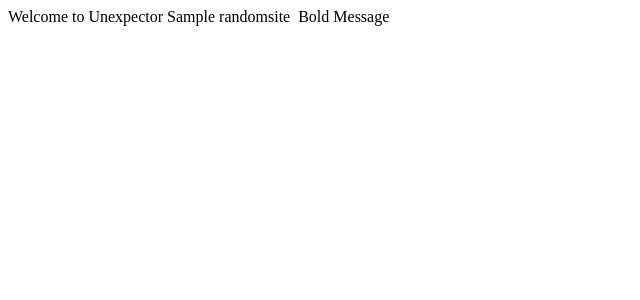
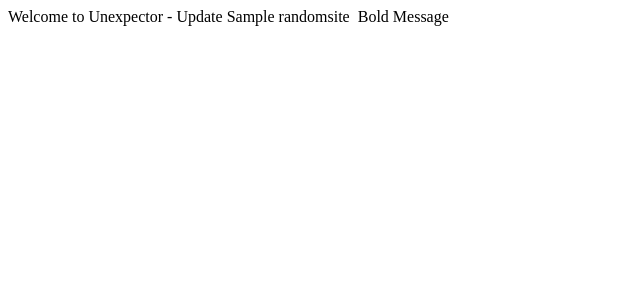
Before and after one commit to unexpector/JanusVRandom, a Django app: template hello/templates/unexpector-template.html in a window 1280 px wide. Shown: the top 300 px of the page, without its empty margins (0-640 px from the left). Run offline with Django 3.2, Linux system fonts and the light colour scheme; the template is opened without the code that fills it: values that come from a table or form of the project are taken from there, others are empty; tables that the repository leaves empty hold one stand-in row (values such as "Sample post").

Commit message:
update the template

```diff
--- a/hello/templates/unexpector-template.html
+++ b/hello/templates/unexpector-template.html
@@ -7,7 +7,7 @@
 </head>
 
 <body>
-Welcome to Unexpector
+Welcome to Unexpector - Update
 {{ boldmessage }}
 <FireBoxRoom>
 <Assets>
```
